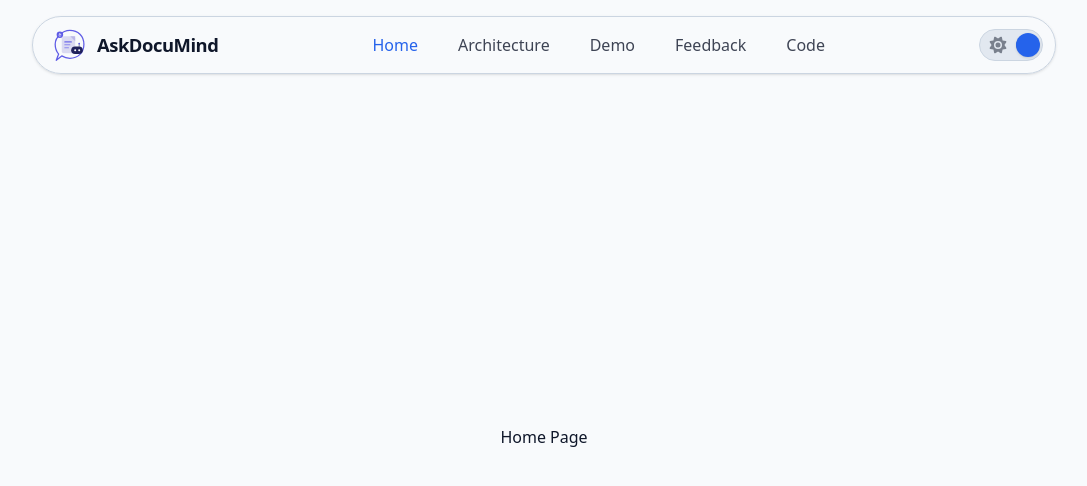
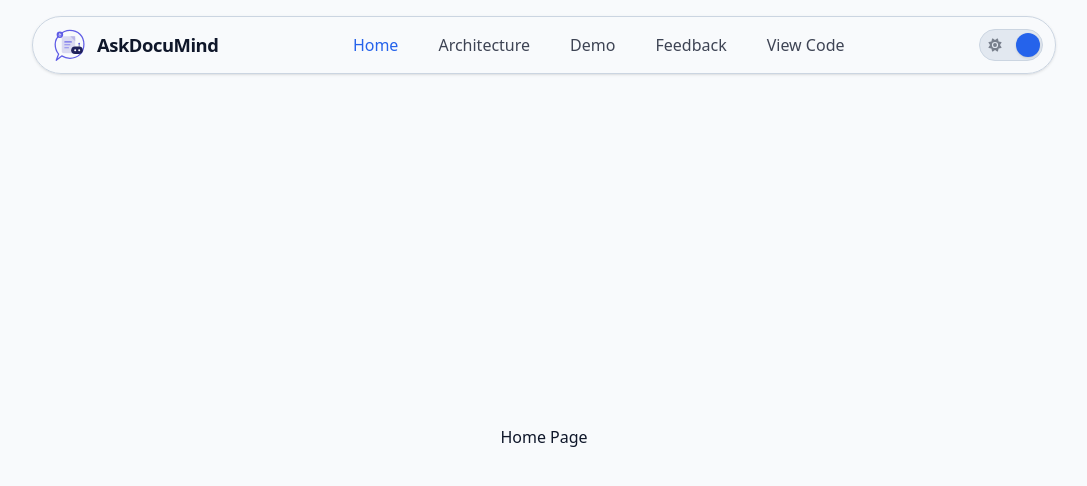
Before and after one commit to EmmanuelM-A/askdocumind-web, a Next.js app: page / in a window 1280 px wide. Shown: the top 486 px of the page, without its empty margins (96-1183 px from the left). Built offline with nearby package versions, Linux system fonts and the light colour scheme.

Commit message:
fix: fixed issues with the theme toggle icons disapperaring upon screen size change

```diff
--- a/src/app/globals.css
+++ b/src/app/globals.css
@@ -1,3 +1,5 @@
+@layer vendor;
+@import "@fortawesome/fontawesome-svg-core/styles.css" layer(vendor);
 @import "tailwindcss";
 
 :root {
--- a/src/app/layout.tsx
+++ b/src/app/layout.tsx
@@ -1,7 +1,10 @@
+import { config } from "@fortawesome/fontawesome-svg-core";
 import type { Metadata } from "next";
 import { Geist, Geist_Mono } from "next/font/google";
 import { NavBar } from "@/components/layout/NavBar";
 import "./globals.css";
+
+config.autoAddCss = false;
 
 const geistSans = Geist({
 	variable: "--font-geist-sans",
--- a/src/data/header.json
+++ b/src/data/header.json
@@ -26,7 +26,7 @@
 			"icon": ""
 		},
 		{
-			"label": "Code",
+			"label": "View Code",
 			"link": "https://github.com/EmmanuelM-A/askdocumind-api",
 			"icon": ""
 		}
```
